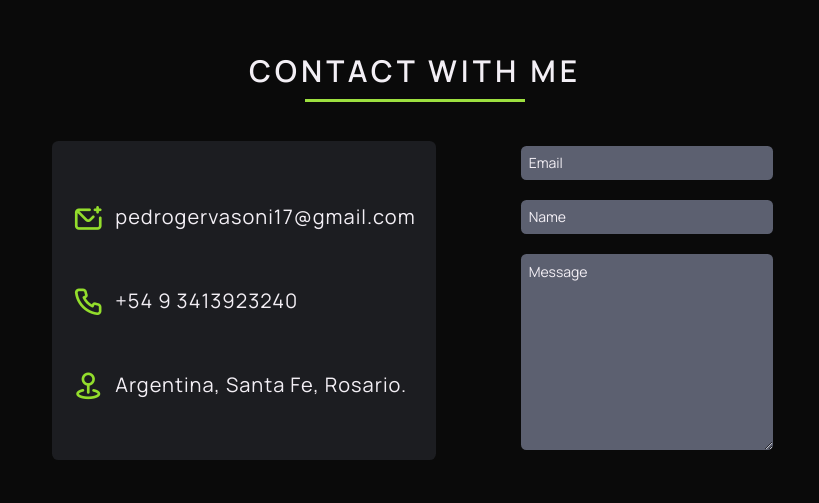
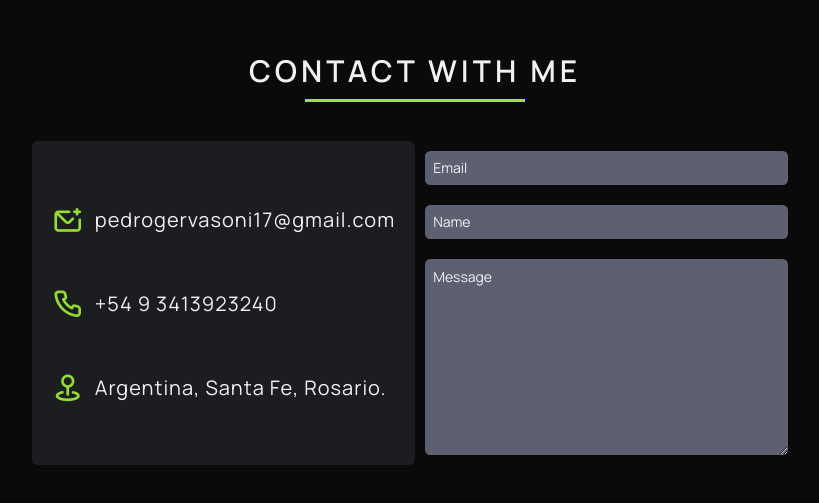
Before and after one commit to PedroGervasoni/Portfolio, a plain HTML site: page index.html in a window 1280 px wide. Shown: the part 2470-2973 px from the top of the page, without its empty margins (225-1044 px from the left). Drawn offline with nearby package versions, Linux system fonts and the light colour scheme.

Commit message:
fix form contact

```diff
--- a/index.html
+++ b/index.html
@@ -139,7 +139,6 @@
         </div>
         <div class="container_general_contact">
             <ul class="contact_ul_container">
-                <div class="contact_li">
                 <li class="li_contact">
                     <div class="icon_contact">
                         <i class="uil uil-envelope-add"></i>
@@ -148,8 +147,6 @@
                         <p>pedrogervasoni17@gmail.com</p>
                     </a>
                 </li>
-                </div>
-                <div class="contact_li tel_margin">
                 <li class="li_contact">
                     <div class="icon_contact">
                         <i class="uil uil-phone"></i>
@@ -158,33 +155,21 @@
                         <p>+54 9 3413923240</p>
                     </a>
                 </li>
-                </div>
-                <div class="contact_li">
                 <li class="li_contact">
                     <div class="icon_contact">
                         <i class="uil uil-map-pin-alt"></i>
                     </div>
-                        <a href="https://goo.gl/maps/SPodrXhYDJHD6hdY7" target="_blank">
+                    <a href="https://goo.gl/maps/SPodrXhYDJHD6hdY7" target="_blank" rel="noopener">
                         <p>Argentina, Santa Fe, Rosario.</p>
                     </a>
                 </li>
-                </div>
             </ul>
 
             <form class="form_container">
-                <div class="input_container ">
-                    <div class="input_ ">
                     <input type="email" name="email" id="email" placeholder="Email">
-                    </div>
-                    <div class="input_name ">
                     <input class="input_style" type="text" name="name" id="name" placeholder="Name">
-                    </div>
-                    <div class="input_ ">
                     <textarea class="input_style" name="message" id="message" placeholder="Message" cols="30"
                         rows="10"></textarea>
-                    </div>
-                </div>
-        </div>
             </form>
 
     </section>
--- a/scss/_contacto.scss
+++ b/scss/_contacto.scss
@@ -20,9 +20,7 @@
   }
 }
 
-
 .title_contact {
-
   font-size: 30px;
   font-weight: 600;
   text-transform: uppercase;
@@ -36,12 +34,23 @@
   justify-content: center;
   padding: 0px;
   margin: 0;
-  background: #1C1D21;
+  background: #1c1d21;
   border-radius: $border-radius;
 }
 
-.contact_li {
+.li_contact {
   display: flex;
+  font-weight: 300;
+  letter-spacing: 1px;
+  align-items: center;
+  padding: 20px 0;
+  margin: 0 20px;
+
+  p {
+    font-size: 20px;
+    font-weight: 400;
+    margin: 0;
+  }
 }
 
 /* .tel_margin{
@@ -54,30 +63,12 @@
 
 .uil {
   font-size: 2rem;
-  color: #93DD2C;
-}
-
-.li_contact {
-  display: flex;
-  /* font-size: 18px; */
-  font-weight: 300;
-  letter-spacing: 1px;
-  align-items: center;
-  padding: 20px 0;
-  margin: 0 20px;
-
-  p {
-    font-size: 20px;
-    font-weight: 400;
-    margin: 0;
-  }
-
+  color: #93dd2c;
 }
 
 @media screen and (max-width: 400px) {
   .li_contact {
     margin: 0;
-
   }
 
   .contact_ul_container {
@@ -90,29 +81,25 @@
 
 .container_general_contact {
   display: flex;
-  flex-direction: row;
+  justify-content: center;
+  width: 100%;
+  max-width: calc(766px + 3rem);
+  margin-top: 50px;
   flex-wrap: wrap;
-  justify-content: center;
-  gap: 5rem;
-  margin-top: 50px;
-
 }
-.form_container{
-  padding: 5px;
-  flex-grow: 999;
-  text-align: center;
-  display: flex;
-
-}
-.input_container {
+.form_container {
+  padding: 10px;
+  width: 100%;
+  max-width: 383px;
   display: flex;
   flex-direction: column;
   flex-wrap: wrap;
   justify-content: center;
+  gap: 20px;
 }
 
 .input_name {
-  margin: 20px 0
+  margin: 20px 0;
 }
 
 /* .input_{
@@ -124,12 +111,12 @@
   font-weight: 400;
 }
 
-#email, #name, #message {
+#email,
+#name,
+#message {
   padding: 8px;
-  max-width: 383px;
   border-radius: $border-radius;
   border: none;
   background-color: $headings-color;
-  color:$text-color;
-  width: 100%;
+  color: $text-color;
 }
```
Also changed, not shown: style.css, 1 other file. Lines whose indentation alone changed are shown as unchanged.
